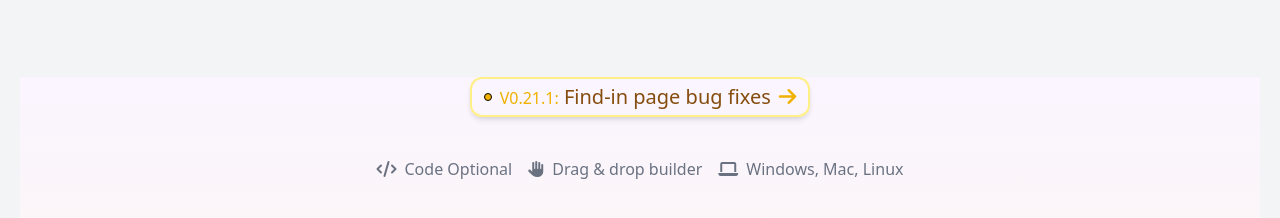
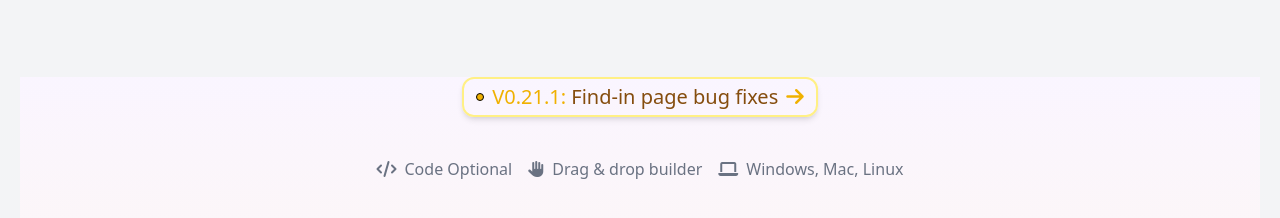
Before and after one commit to morsalin101/TailwindLandingDesign, a plain HTML site: page index.html in a window 1280 px wide. Shown: the part 71-289 px from the top of the page. Drawn offline with nearby package versions, Linux system fonts and the light colour scheme.

Commit message:
Update index.html

```diff
--- a/index.html
+++ b/index.html
@@ -79,7 +79,7 @@
         <div class="flex flex-col sm:max-w-4xl mx-auto sm:justify-center sm:items-center mt-20 ">
             <div class="flex shadow-md hover:shadow-xl hover:-translate-y-1 transition group w-fit rounded-xl items-center gap-2 border-2 px-3 py-1 border-yellow-200">
                 <div class="bg-yellow-500 w-2 h-2 rounded-full border border-yello-900"></div>
-                <p class="text-yellow-500">V0.21.1:<span class="text-[#854D0E] text-xl text-bold"> Find-in page bug fixes</span></p>
+                <p class=" text-sm lg:text-xl text-yellow-500">V0.21.1:<span class="text-[#854D0E] lg:text-xl text-bold"> Find-in page bug fixes</span></p>
                 <i class="fa-solid fa-arrow-right text-yellow-500 text-xl group-hover:translate-x-1 transition "></i>
             </div>
 
```
